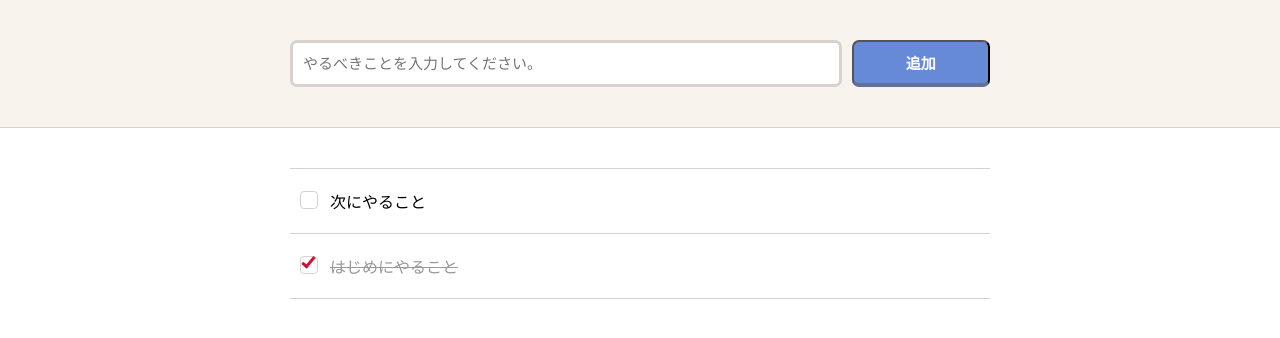
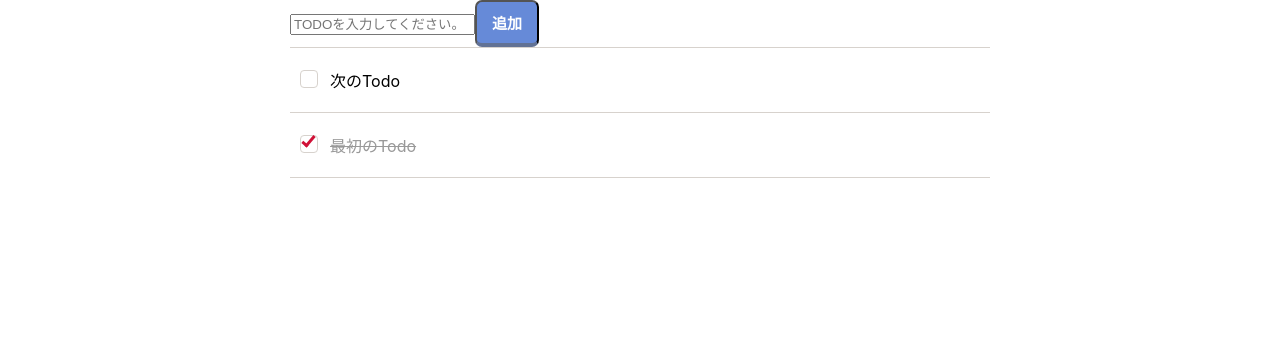
Before and after one commit to takahashitakuya031126/todo-ts, a React (Create React App) app: page / in a window 1280 px wide. Shown: the top 338 px of the page. Built offline with nearby package versions, Linux system fonts and the light colour scheme.

Commit message:
Redux toolkit

```diff
--- a/package.json
+++ b/package.json
@@ -3,6 +3,7 @@
   "version": "0.1.0",
   "private": true,
   "dependencies": {
+    "@reduxjs/toolkit": "^1.4.0",
     "@testing-library/jest-dom": "^4.2.4",
     "@testing-library/react": "^9.3.2",
     "@testing-library/user-event": "^7.1.2",
@@ -10,8 +11,10 @@
     "@types/node": "^12.0.0",
     "@types/react": "^16.9.0",
     "@types/react-dom": "^16.9.0",
+    "@types/react-redux": "^7.1.9",
     "react": "^16.13.1",
     "react-dom": "^16.13.1",
+    "react-redux": "^7.2.0",
     "react-scripts": "3.4.1",
     "typescript": "~3.7.2"
   },
--- a/src/App.tsx
+++ b/src/App.tsx
@@ -1,30 +1,15 @@
-import React, { useState } from 'react';
+import React from 'react'
 import TaskList from './components/TaskList'
 import TaskInput from './components/TaskInput'
-import { Task } from './Types'
-import './App.css';
-
-const initialState: Task[] = [
-  {
-      id: 2,
-      title: '次にやること',
-      done: false
-  },{
-      id: 1,
-      title: 'はじめにやること',
-      done: true
-  }
-]
+import './App.css'
 
 const App: React.FC = () => {
-const [tasks, setTasks] = useState(initialState)
-
-return (
-  <div>
-      <TaskInput setTasks={setTasks} tasks={tasks} />
-      <TaskList setTasks={setTasks} tasks={tasks} />
-  </div>
-)
+    return (
+        <div>
+            <TaskInput />
+            <TaskList />
+        </div>
+    )
 }
 
-export default App;
+export default App
--- a/src/components/TaskInput.tsx
+++ b/src/components/TaskInput.tsx
@@ -1,47 +1,32 @@
 import React, { useState } from 'react'
-import { Task } from '../Types'
+import { useDispatch } from 'react-redux'
+import { addTask } from '../modules/tasksModule'
 
-type Props = {
-    setTasks: React.Dispatch<React.SetStateAction<Task[]>>
-    tasks: Task[]
-}
+const TaskInput: React.FC = () => {
+    const dispatch = useDispatch()
 
-const TaskInput: React.FC<Props> = ({ setTasks, tasks }) => {
-    const [ inputTitle, setInputTitle ] = useState<string>('')
-    const [ count, setCount ] = useState<number>(tasks.length + 1)
-
+    const [ inputTitle, setInputTitle ] = useState('')
 
     const handleInputChange = (e: React.ChangeEvent<HTMLInputElement>) => {
         setInputTitle(e.target.value)
     }
 
     const handleSubmit = () => {
-        setCount(count + 1)
-
-        const newTask: Task = {
-            id: count,
-            title: inputTitle,
-            done: false
-        }
-
-        setTasks([newTask, ...tasks])
+        dispatch(addTask(inputTitle))
         setInputTitle('')
-
     }
 
     return (
-        <div>
-            <div className="inputForm">
+        <div className="input-form">
             <div className="inner">
                 <input
                     type="text"
                     className="input"
                     value={inputTitle}
                     onChange={handleInputChange}
-                        placeholder="やるべきことを入力してください。"
+                    placeholder="TODOを入力してください。"
                 />
                 <button onClick={handleSubmit} className="btn is-primary">追加</button>
-                </div>
             </div>
         </div>
     )
--- a/src/components/TaskItem.tsx
+++ b/src/components/TaskItem.tsx
@@ -1,13 +1,14 @@
 import React from 'react'
 import { Task } from '../Types'
+import { useDispatch } from 'react-redux'
+import { doneTask, deleteTask } from '../modules/tasksModule'
 
 type Props = {
     task: Task
-    handleDone: (task: Task) => void
-    handleDelete: (task: Task) => void
 }
 
-const TaskItem: React.FC<Props> = ({ task, handleDone, handleDelete }) => {
+const TaskItem: React.FC<Props> = ({ task }) => {
+    const dispatch = useDispatch()
 
     return (
         <li className={task.done ? 'done' : ''}>
@@ -15,13 +16,13 @@ const TaskItem: React.FC<Props> = ({ task, handleDone, handleDelete }) => {
                 <input
                     type="checkbox"
                     className="checkbox-input"
-                    onClick={() => handleDone(task)}
-                    defaultChecked={task.done}
+                    onClick={() => dispatch(doneTask(task))}
+                    defaultChecked={ task.done }
                 />
                 <span className="checkbox-label">{ task.title }</span>
             </label>
             <button
-                onClick={() => handleDelete(task)}
+                onClick={() => dispatch(deleteTask(task))}
                 className="btn is-delete"
             >削除</button>
         </li>
--- a/src/components/TaskList.tsx
+++ b/src/components/TaskList.tsx
@@ -1,40 +1,18 @@
 import React from 'react'
 import TaskItem from './TaskItem'
-import { Task } from '../Types'
+import { useSelector } from 'react-redux'
+import { RootState } from '../rootReducer'
 
-type Props = {
-    tasks: Task[]
-    setTasks: React.Dispatch<React.SetStateAction<Task[]>>
-}
-
-const TaskList: React.FC<Props> = ({ tasks, setTasks }) => {
-
-    const handleDone = (task: Task) => {
-        setTasks(prev => prev.map(t =>
-            t.id === task.id
-                ? { ...task, done: !task.done }
-                : t
-        ))
-    }
-
-    const handleDelete = (task: Task) => {
-        setTasks(prev => prev.filter(t =>
-            t.id !== task.id
-        ))
-    }
+const TaskList: React.FC = () => {
+    const { tasks } = useSelector((state: RootState) => state.tasks)
 
     return (
         <div className="inner">
             {
                 tasks.length <= 0 ? '登録されたTODOはありません。' :
                 <ul className="task-list">
-            { tasks.map( task => (
-                <TaskItem
-                    key={task.id}
-                    task={task}
-                    handleDelete={handleDelete}
-                    handleDone={handleDone}
-                />
+                { tasks.map(task => (
+                        <TaskItem key={task.id} task={task} />
                 )) }
                 </ul>
             }
--- a/src/index.tsx
+++ b/src/index.tsx
@@ -3,11 +3,13 @@ import ReactDOM from 'react-dom';
 import './index.css';
 import App from './App';
 import * as serviceWorker from './serviceWorker';
+import { Provider } from 'react-redux'
+import store from './store'
 
 ReactDOM.render(
-  <React.StrictMode>
-    <App />
-  </React.StrictMode>,
+  <Provider store={store}>
+      <App />
+  </Provider>,
   document.getElementById('root')
 );
 
--- /dev/null
+++ b/src/modules/tasksModule.ts
@@ -0,0 +1,57 @@
+import { createSlice, PayloadAction } from '@reduxjs/toolkit'
+import { Task } from '../Types'
+
+type State = {
+    count: number
+    tasks: Task[]
+}
+
+const initialState: State = {
+    count: 2,
+    tasks: [
+        {
+            id: 2,
+            title: '次のTodo',
+            done: false
+        },{
+            id: 1,
+            title: '最初のTodo',
+            done: true
+        }
+    ]
+}
+
+const tasksModule = createSlice({
+    name: 'tasks',
+    initialState,
+    reducers: {
+        addTask (state: State, action: PayloadAction<string>) {
+            state.count++
+
+            const newTask: Task = {
+                id: state.count,
+                title: action.payload,
+                done: false
+            }
+
+            state.tasks = [newTask, ...state.tasks]
+        },
+        doneTask (state: State, action: PayloadAction<Task>) {
+            const task = state.tasks.find(t => t.id === action.payload.id)
+            if (task) {
+                task.done = !task.done
+            }
+        },
+        deleteTask (state: State, action: PayloadAction<Task>) {
+            state.tasks = state.tasks.filter(t =>
+                t.id !== action.payload.id
+            )
+        }
+    }
+})
+
+export const {
+    addTask, doneTask, deleteTask
+} = tasksModule.actions
+
+export default tasksModule
--- /dev/null
+++ b/src/rootReducer.ts
@@ -0,0 +1,10 @@
+import { combineReducers } from '@reduxjs/toolkit'
+import tasksModule from './modules/tasksModule'
+
+const rootReducer = combineReducers({
+    tasks: tasksModule.reducer
+})
+
+export type RootState = ReturnType<typeof rootReducer>
+
+export default rootReducer
--- /dev/null
+++ b/src/store.ts
@@ -0,0 +1,10 @@
+import { configureStore } from '@reduxjs/toolkit'
+import rootReducer from './rootReducer'
+
+const store = configureStore({
+    reducer: rootReducer
+})
+
+export type AppDispatch = typeof store.dispatch
+
+export default store
--- a/tsconfig.json
+++ b/tsconfig.json
@@ -17,7 +17,8 @@
     "resolveJsonModule": true,
     "isolatedModules": true,
     "noEmit": true,
-    "jsx": "react"
+    "jsx": "react",
+    "noImplicitAny": false,
   },
   "include": [
     "src"
```
Also changed, not shown: 1 other file (tests, documents, lock files or other folders). Lines whose indentation alone changed are shown as unchanged.
